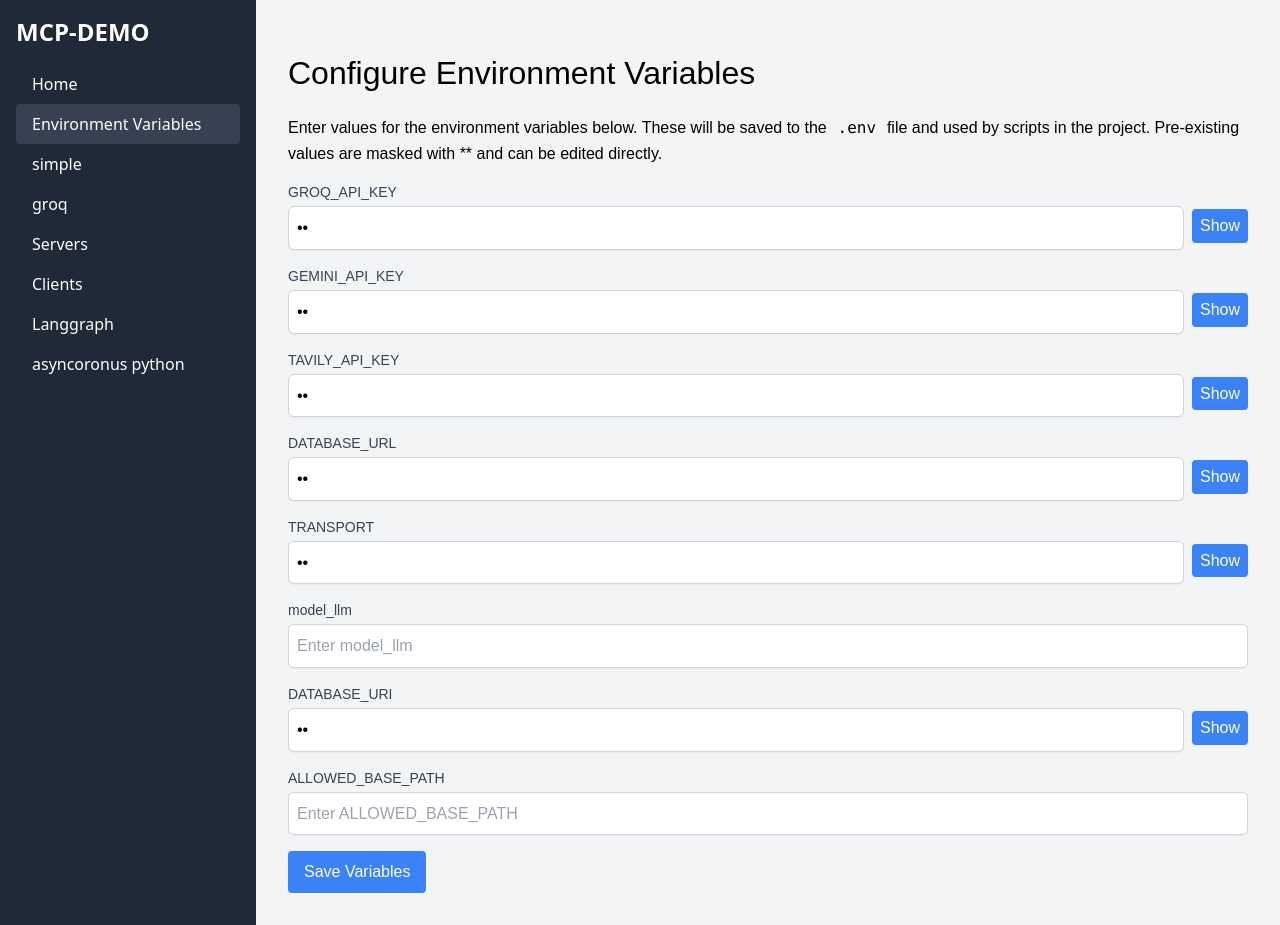
After one commit to Dadiya-Harsh/MCP-DEMO, a Flask app: page /env in a window 1280 px wide. The commit adds this page. Run offline with Flask 3, Linux system fonts and the light colour scheme; some libraries are stand-ins or nearby versions.

Commit message:
added functionality for user to set thier own env variables

```diff
--- a/browser_documentation.py
+++ b/browser_documentation.py
@@ -3,19 +3,21 @@ import sys
 import subprocess
 import webbrowser
 from pathlib import Path
-from flask import Flask, render_template, request, jsonify
+from flask import Flask, render_template, request, jsonify, flash, redirect, url_for
+from dotenv import load_dotenv, set_key
 import markdown
-from dotenv import load_dotenv
 
 # Load environment variables
 load_dotenv()
 
 # Initialize Flask app
 app = Flask(__name__)
+app.secret_key = os.urandom(24)  # Required for flash messages
 
 # Define base directory
 BASE_DIR = Path(__file__).parent
 LEARNING_DIR = BASE_DIR / "learning"
+ENV_FILE = BASE_DIR / ".env"
 
 # Define modules and their descriptions
 MODULES = {
@@ -29,6 +31,18 @@ MODULES = {
         "desc": "Async programming examples",
     },
 }
+
+# Define supported environment variables
+ENV_VARIABLES = [
+    "GROQ_API_KEY",
+    "GEMINI_API_KEY",
+    "TAVILY_API_KEY",
+    "DATABASE_URL",
+    "TRANSPORT",
+    "model_llm",
+    "DATABASE_URI",
+    "ALLOWED_BASE_PATH",
+]
 
 def read_markdown_file(file_path):
     """Read and convert Markdown file to HTML."""
@@ -100,7 +114,7 @@ def run_script():
             check=True,
             text=True,
             capture_output=True,
-            timeout=30  # Prevent hanging
+            timeout=30
         )
         output = result.stdout
         error = result.stderr if result.stderr else ""
@@ -111,6 +125,32 @@ def run_script():
         return jsonify({"error": "Script execution timed out."}), 500
     except Exception as e:
         return jsonify({"error": f"Unexpected error: {str(e)}"}), 500
+
+@app.route("/env", methods=["GET", "POST"])
+def env():
+    """Render and handle the environment variables form."""
+    if request.method == "POST":
+        try:
+            for var in ENV_VARIABLES:
+                value = request.form.get(var, "").strip()
+                set_key(ENV_FILE, var, value)
+            flash("Environment variables updated successfully!", "success")
+            # Reload environment variables
+            load_dotenv(override=True)
+        except Exception as e:
+            flash(f"Error updating environment variables: {str(e)}", "error")
+        return redirect(url_for("env"))
+
+    # Load current values from .env, flag if set
+    env_values = {var: os.getenv(var, "") for var in ENV_VARIABLES}
+    env_set = {var: bool(os.getenv(var)) for var in ENV_VARIABLES}
+    return render_template(
+        "env.html",
+        modules=MODULES,
+        env_variables=ENV_VARIABLES,
+        env_values=env_values,
+        env_set=env_set
+    )
 
 if __name__ == "__main__":
     # Check dependencies
--- a/templates/base.html
+++ b/templates/base.html
@@ -25,7 +25,8 @@
         <div class="w-64 bg-gray-800 text-white p-4">
             <h1 class="text-2xl font-bold mb-4">MCP-DEMO</h1>
             <nav>
-                <a href="/" class="block py-2 px-4 hover:bg-gray-700 rounded {% if not current_module %}bg-gray-700{% endif %}">Home</a>
+                <a href="/" class="block py-2 px-4 hover:bg-gray-700 rounded {% if not current_module and request.path != '/env' %}bg-gray-700{% endif %}">Home</a>
+                <a href="/env" class="block py-2 px-4 hover:bg-gray-700 rounded {% if request.path == '/env' %}bg-gray-700{% endif %}">Environment Variables</a>
                 {% for name, info in modules.items() %}
                 <a href="/module/{{ name }}" class="block py-2 px-4 hover:bg-gray-700 rounded {% if current_module == name %}bg-gray-700{% endif %}">{{ name }}</a>
                 {% endfor %}
@@ -33,6 +34,11 @@
         </div>
         <!-- Main Content -->
         <div class="flex-1 p-8 overflow-auto">
+            {% for message, category in get_flashed_messages(with_categories=true) %}
+            <div class="mb-4 p-4 rounded {% if category == 'success' %}bg-green-100 text-green-800{% else %}bg-red-100 text-red-800{% endif %}">
+                {{ message }}
+            </div>
+            {% endfor %}
             {% block content %}
             {% endblock %}
         </div>
--- /dev/null
+++ b/templates/env.html
@@ -0,0 +1,50 @@
+{% extends "base.html" %}
+{% block content %}
+<div class="markdown-body">
+    <h1>Configure Environment Variables</h1>
+    <p>Enter values for the environment variables below. These will be saved to the <code>.env</code> file and used by scripts in the project. Pre-existing values are masked with ** and can be edited directly.</p>
+    <form method="POST" class="space-y-4">
+        {% for var in env_variables %}
+        <div>
+            <label for="{{ var }}" class="block text-sm font-medium text-gray-700">{{ var }}</label>
+            <div class="flex items-center">
+                <input
+                    type="password"
+                    name="{{ var }}"
+                    id="{{ var }}"
+                    value="{% if env_set[var] %}**{% else %}{{ env_values[var] }}{% endif %}"
+                    data-actual-value="{{ env_values[var] | safe }}"
+                    class="mt-1 block w-full border border-gray-300 rounded-md shadow-sm p-2"
+                    placeholder="Enter {{ var }}"
+                >
+                {% if env_set[var] %}
+                <button type="button" onclick="togglePassword('{{ var }}')" class="ml-2 bg-blue-500 text-white px-2 py-1 rounded hover:bg-blue-600" data-state="hidden">Show</button>
+                {% endif %}
+            </div>
+        </div>
+        {% endfor %}
+        <button type="submit" class="bg-blue-500 text-white px-4 py-2 rounded hover:bg-blue-600">Save Variables</button>
+    </form>
+</div>
+<script>
+function togglePassword(varName) {
+    const input = document.getElementById(varName);
+    const button = event.target;
+    const isHidden = button.getAttribute("data-state") === "hidden";
+
+    if (isHidden) {
+        // Show the actual value
+        input.type = "text";
+        input.value = input.getAttribute("data-actual-value") || "";
+        button.textContent = "Hide";
+        button.setAttribute("data-state", "shown");
+    } else {
+        // Hide the value, mask with **
+        input.type = "password";
+        input.value = "**";
+        button.textContent = "Show";
+        button.setAttribute("data-state", "hidden");
+    }
+}
+</script>
+{% endblock %}
```
